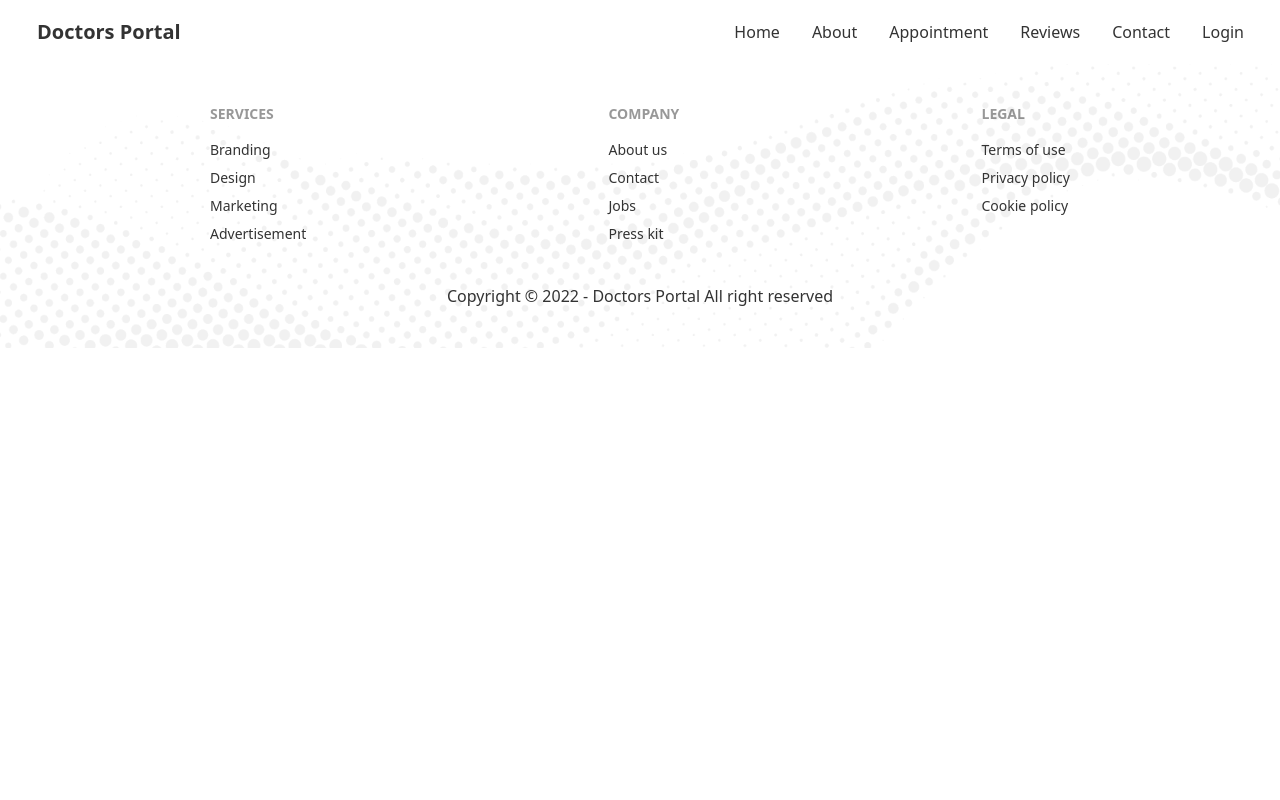
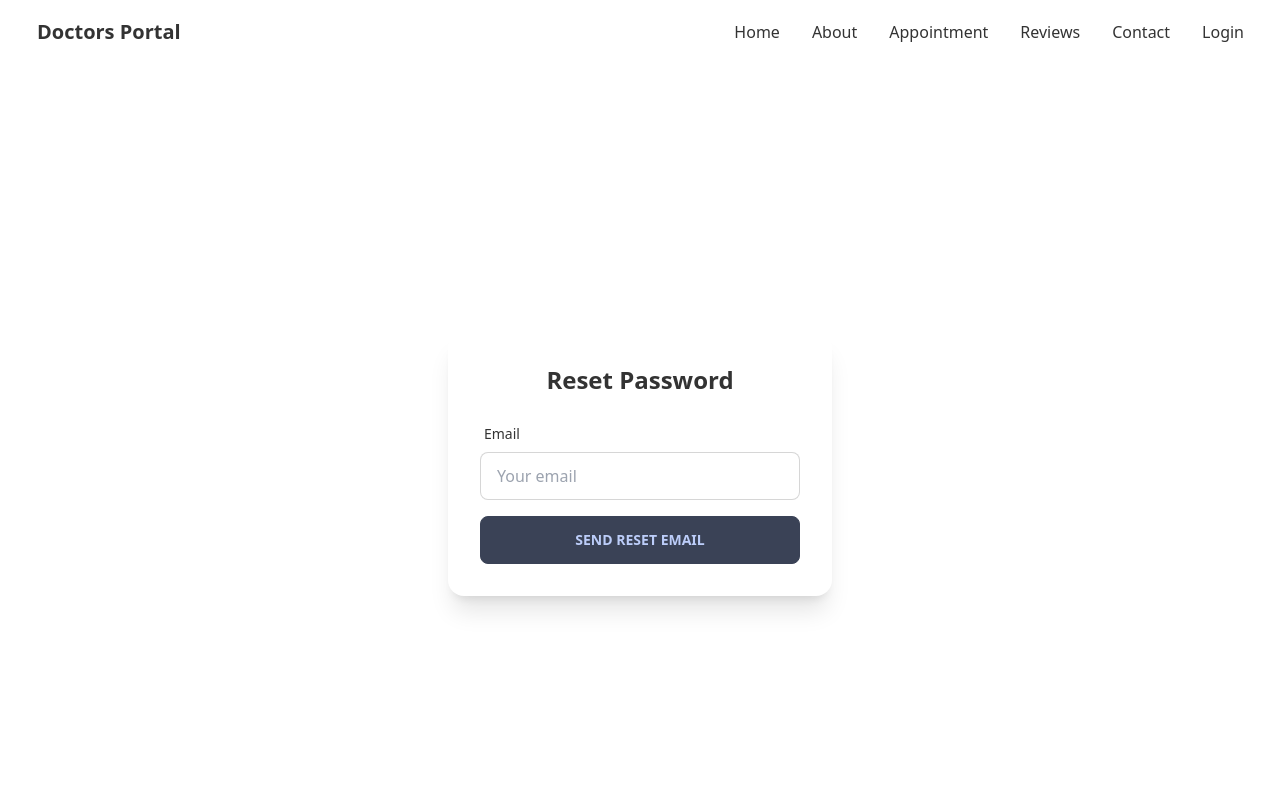
Before and after one commit to sabbirzzaman/doctors-portal-client, a React (Create React App) app: page /forget-password in a window 1280 px wide. Shown: the top 800 px of the page. Built offline with nearby package versions, Linux system fonts and the light colour scheme; no server answers.

Commit message:
forget password feature added

```diff
--- a/src/App.js
+++ b/src/App.js
@@ -11,6 +11,7 @@ import Footer from './Pages/Shared/Footer';
 import Header from './Pages/Shared/Header';
 import { ToastContainer } from 'react-toastify';
 import 'react-toastify/dist/ReactToastify.css';
+import ForgetPassword from './Pages/Login/ForgetPassword';
 
 function App() {
     return (
@@ -32,6 +33,7 @@ function App() {
                 <Route path="/contact-us" element={<ContactUs />}></Route>
                 <Route path="/login" element={<Login />}></Route>
                 <Route path="/signup" element={<SignUp />}></Route>
+                <Route path="/forget-password" element={<ForgetPassword />} ></Route>
             </Routes>
             <Footer></Footer>
             <ToastContainer />
--- /dev/null
+++ b/src/Pages/Login/ForgetPassword.js
@@ -0,0 +1,85 @@
+import React from 'react';
+import { useSendPasswordResetEmail } from 'react-firebase-hooks/auth';
+import { useForm } from 'react-hook-form';
+import { toast } from 'react-toastify';
+import auth from '../../firebase.init';
+import Loading from '../Shared/Loading';
+
+const ForgetPassword = () => {
+    const [
+        sendPasswordResetEmail,
+        sending,
+    ] = useSendPasswordResetEmail(auth);
+
+    const {
+        register,
+        formState: { errors },
+        handleSubmit,
+    } = useForm();
+
+    const onSubmit = async ({ email }) => {
+        await sendPasswordResetEmail(email)
+        toast.success('Reset URL send on your Email')
+    };
+
+    if(sending) {
+        return <Loading></Loading>
+    }
+
+    return (
+        <section>
+            <div className="mx-auto max-w-[325px] sm:max-w-[568px] md:max-w-[768px] lg:max-w-[1240px] flex justify-center items-center h-screen">
+                <div className="card w-96 bg-base-100 p-8 shadow-xl">
+                    <div className="=items-center text-center mb-5">
+                        <h2 className="text-center text-2xl font-bold">
+                            Reset Password
+                        </h2>
+                    </div>
+
+                    <form onSubmit={handleSubmit(onSubmit)}>
+                        <div className="form-control w-full">
+                            <label className="label">
+                                <span className="label-text">Email</span>
+                            </label>
+                            <input
+                                type="text"
+                                placeholder="Your email"
+                                className="input input-bordered w-full"
+                                {...register('email', {
+                                    required: {
+                                        value: true,
+                                        message: 'Email is required',
+                                    },
+                                    pattern: {
+                                        value: /^[a-zA-Z0-9.!#$%&'*+/=?^_`{|}~-]+@[a-zA-Z0-9-]+(?:\.[a-zA-Z0-9-]+)+$/,
+                                        message: 'Invalid email address',
+                                    },
+                                })}
+                            />
+                            <label className="label">
+                                {errors.email?.type === 'pattern' && (
+                                    <span className="label-text-alt text-red-500">
+                                        {errors.email.message}
+                                    </span>
+                                )}
+                                {errors.email?.type === 'required' && (
+                                    <span className="label-text-alt text-red-500">
+                                        {errors.email.message}
+                                    </span>
+                                )}
+                            </label>
+                        </div>
+
+                        <input
+                            className="btn btn-primary w-full"
+                            type="submit"
+                            value="Send Reset Email"
+                        />
+                    </form>
+                </div>
+            </div>
+        </section>
+    );
+};
+
+export default ForgetPassword;
--- a/src/Pages/Login/Login.js
+++ b/src/Pages/Login/Login.js
@@ -43,10 +43,6 @@ const Login = () => {
     }, [user, gUser, from, navigate])
 
     if(error || gError) {
-        console.log(error || gError)
-    }
-
-    if(error || gError) {
         if(error.code === 'auth/user-not-found') {
             toast.error('Wrong email or password!');
         }
@@ -76,7 +72,7 @@ const Login = () => {
                             </label>
                             <input
                                 type="text"
-                                placeholder="Type here"
+                                placeholder="Your email"
                                 className="input input-bordered w-full"
                                 {...register('email', {
                                     required: {
@@ -106,10 +102,11 @@ const Login = () => {
                         <div className="form-control w-full">
                             <label className="label">
                                 <span className="label-text">Password</span>
+                                <span class="label-text-alt"><Link className='text-secondary' to='/forget-password'>Forget Password?</Link></span>
                             </label>
                             <input
                                 type="password"
-                                placeholder="Type here"
+                                placeholder="Password"
                                 className="input input-bordered w-full"
                                 {...register('password', {
                                     required: {
--- a/src/Pages/Login/SignUp.js
+++ b/src/Pages/Login/SignUp.js
@@ -19,7 +19,7 @@ const SignUp = () => {
         user,
         loading,
         error,
-    ] = useCreateUserWithEmailAndPassword(auth);
+    ] = useCreateUserWithEmailAndPassword(auth, { sendEmailVerification: true });
 
     const [updateProfile, updating] = useUpdateProfile(auth);
 
```
